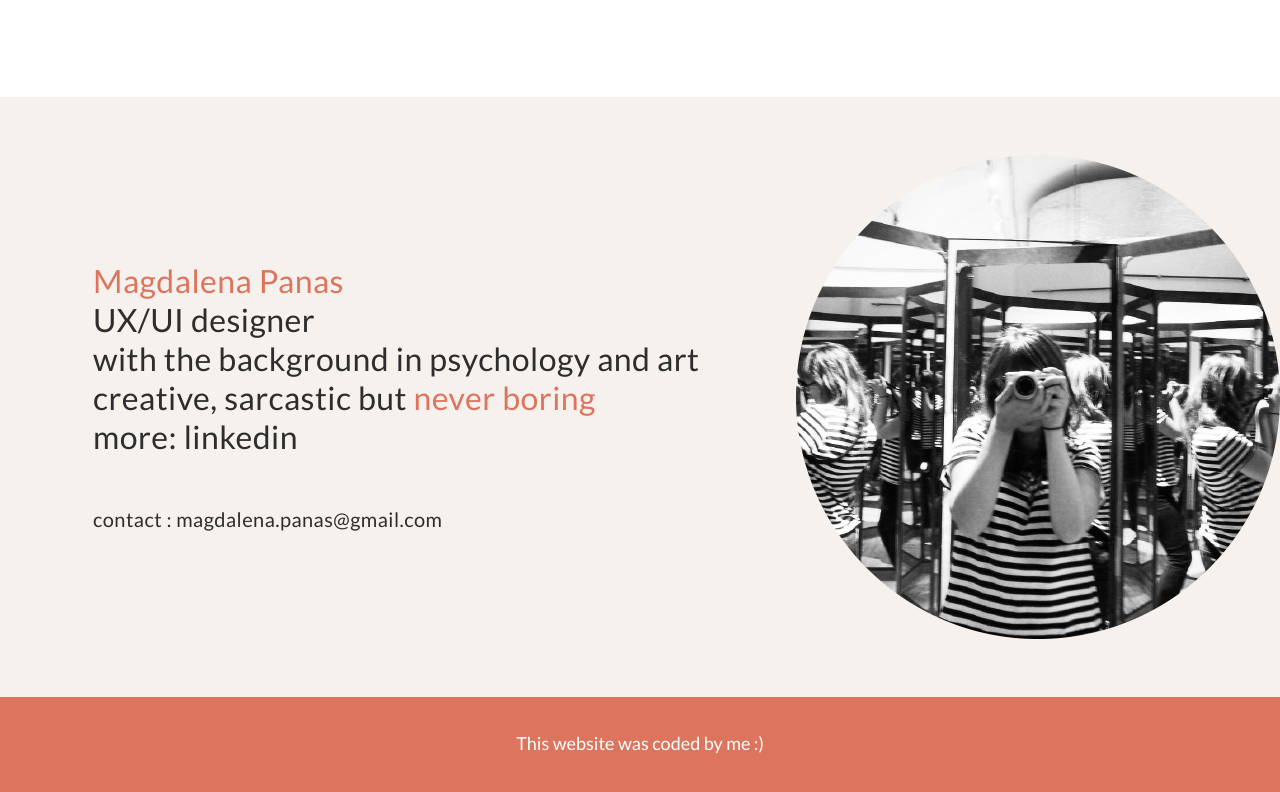
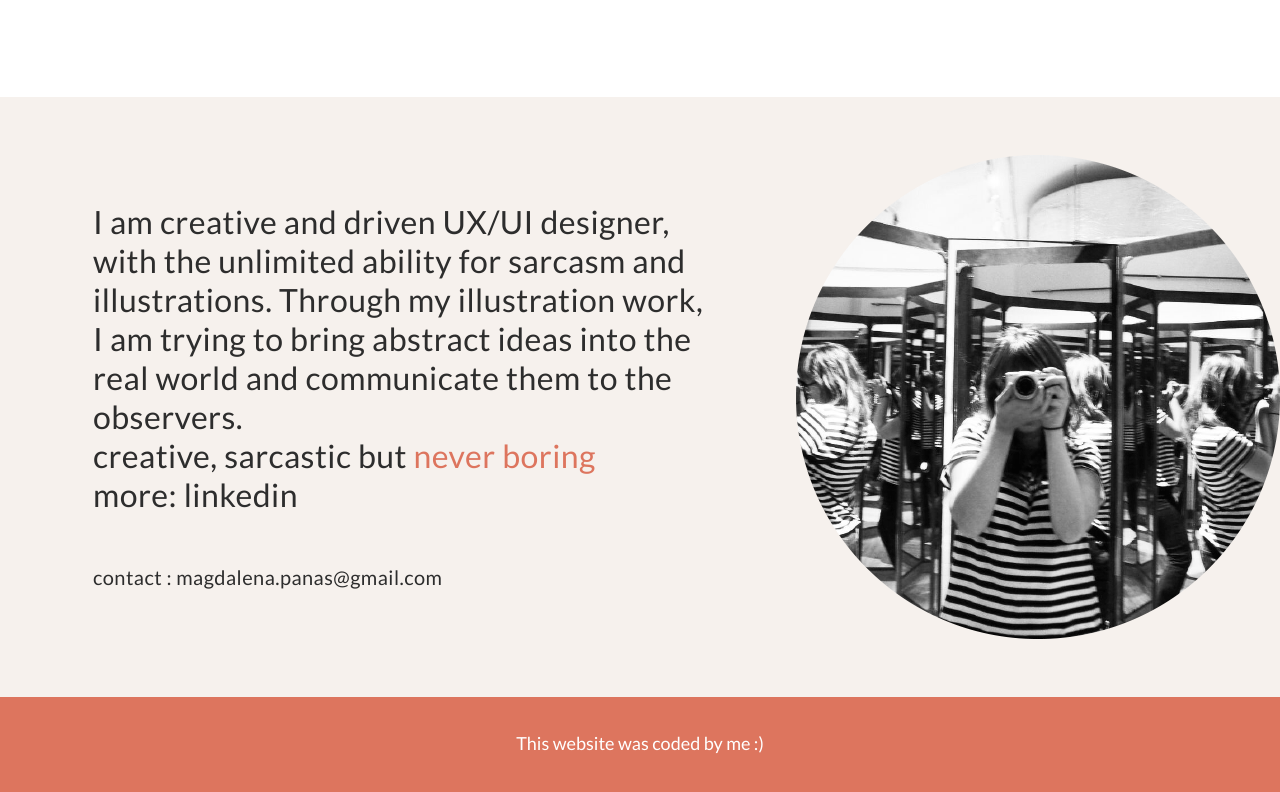
Before and after one commit to m-rocketman/portfolio, a plain HTML site: page index.html in a window 1280 px wide. Shown: the part 6105-6897 px from the top of the page. Drawn offline with Linux system fonts and the light colour scheme.

Commit message:
Update index.html

```diff
--- a/index.html
+++ b/index.html
@@ -100,8 +100,7 @@
 
    <div class="section-1 rectangle2" id='about'>
     <h1 class='text2'>
-        <span class="redish">Magdalena Panas</span> </br>UX/UI designer </br>with the
-        background in psychology and art</br> creative, sarcastic but
+        I am creative and driven UX/UI designer, with the unlimited ability for sarcasm and illustrations. Through my illustration work, I am trying to bring abstract ideas into the real world and communicate them to the observers.</br> creative, sarcastic but
         <span class="redish upside">never boring </span></br>
         more: <span class="link"><a href='https://www.linkedin.com/in/magdalena-panas-91238a83/'>linkedin</a>
         </span></br></br><span class='contact'>contact : magdalena.panas@gmail.com</span></span>
```
